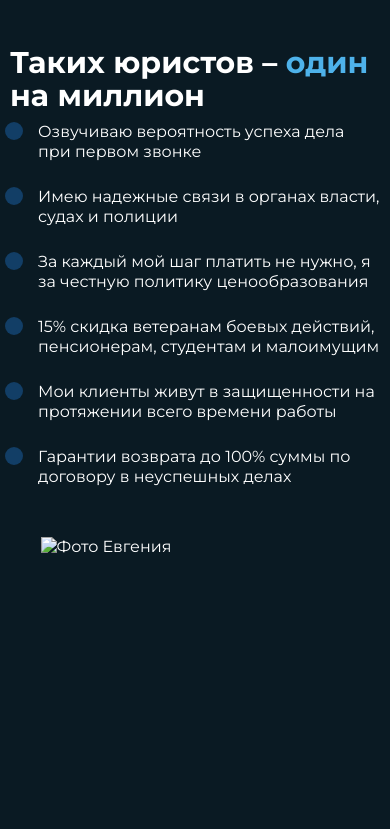
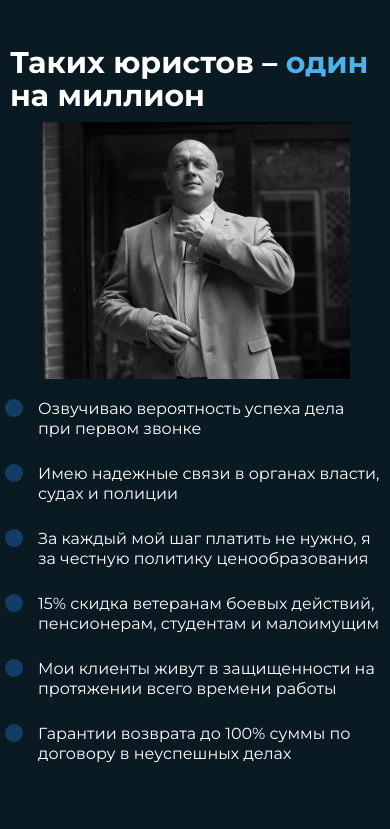
Before and after one commit to TatishaS/law, a website: page app/index.html in a window 390 px wide. Shown: the part 3155-3984 px from the top of the page. Drawn offline with Linux system fonts and the light colour scheme.

Commit message:
fixed foto advantages

```diff
--- a/app/index.html
+++ b/app/index.html
@@ -225,6 +225,12 @@
                 <span class="advantages__title-blue title__blue">один</span> на
                 миллион
               </h2>
+              <div class="advantages__photo advantages__photo--mobile">
+                <img
+                  src="./images/photos/photo-advantages-mobile.jpg"
+                  alt="Фото Евгения"
+                />
+              </div>
               <div class="advantages__list-wrapper">
                 <ul class="advantages__list-col">
                   <li class="advantages__list-item">
@@ -254,9 +260,9 @@
                 </ul>
               </div>
             </div>
-            <div class="advantages__photo">
+            <div class="advantages__photo advantages__photo--desktop">
               <img
-                src="./images/photos/photo-advantages.jpg"
+                src="./images/photos/photo-advantages-desktop.jpg"
                 alt="Фото Евгения"
               />
             </div>
```
